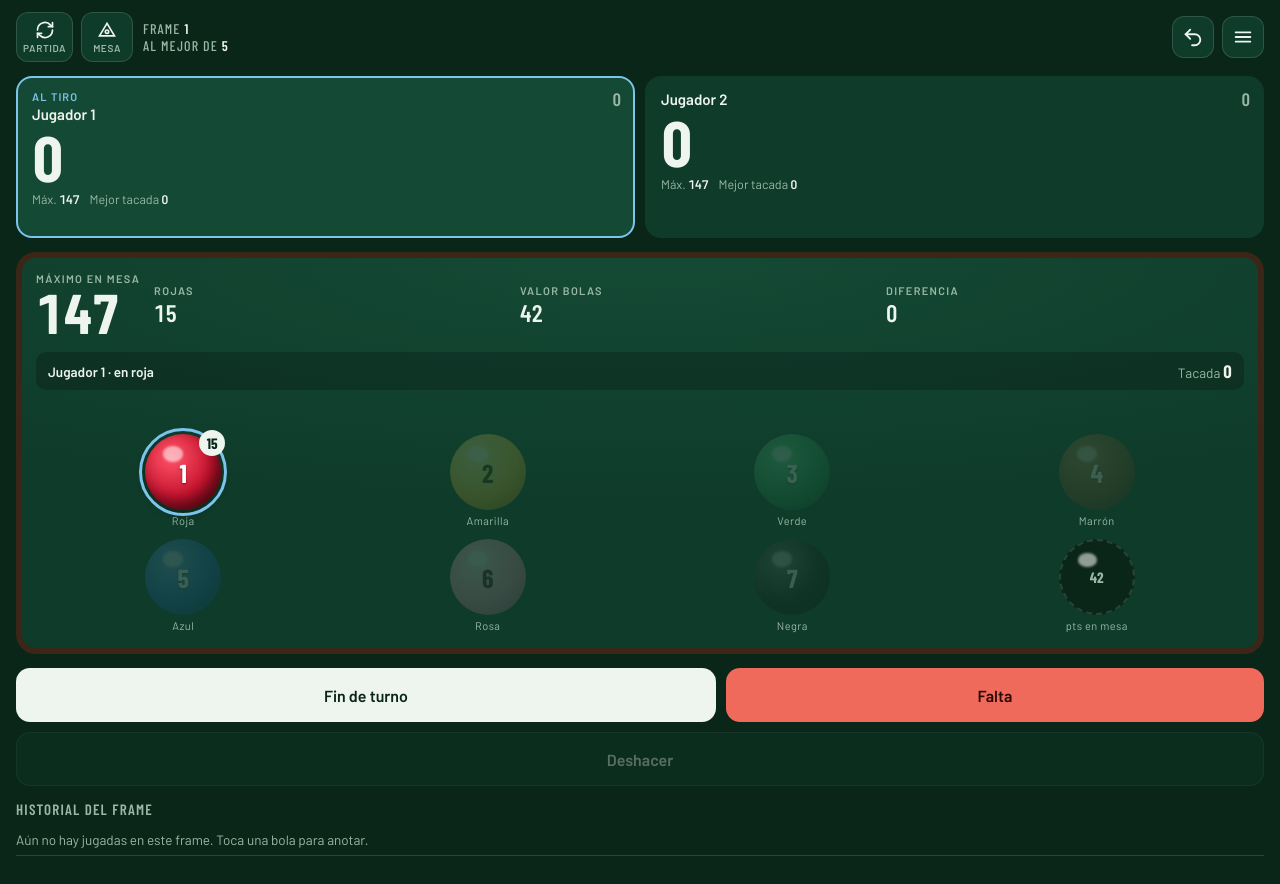
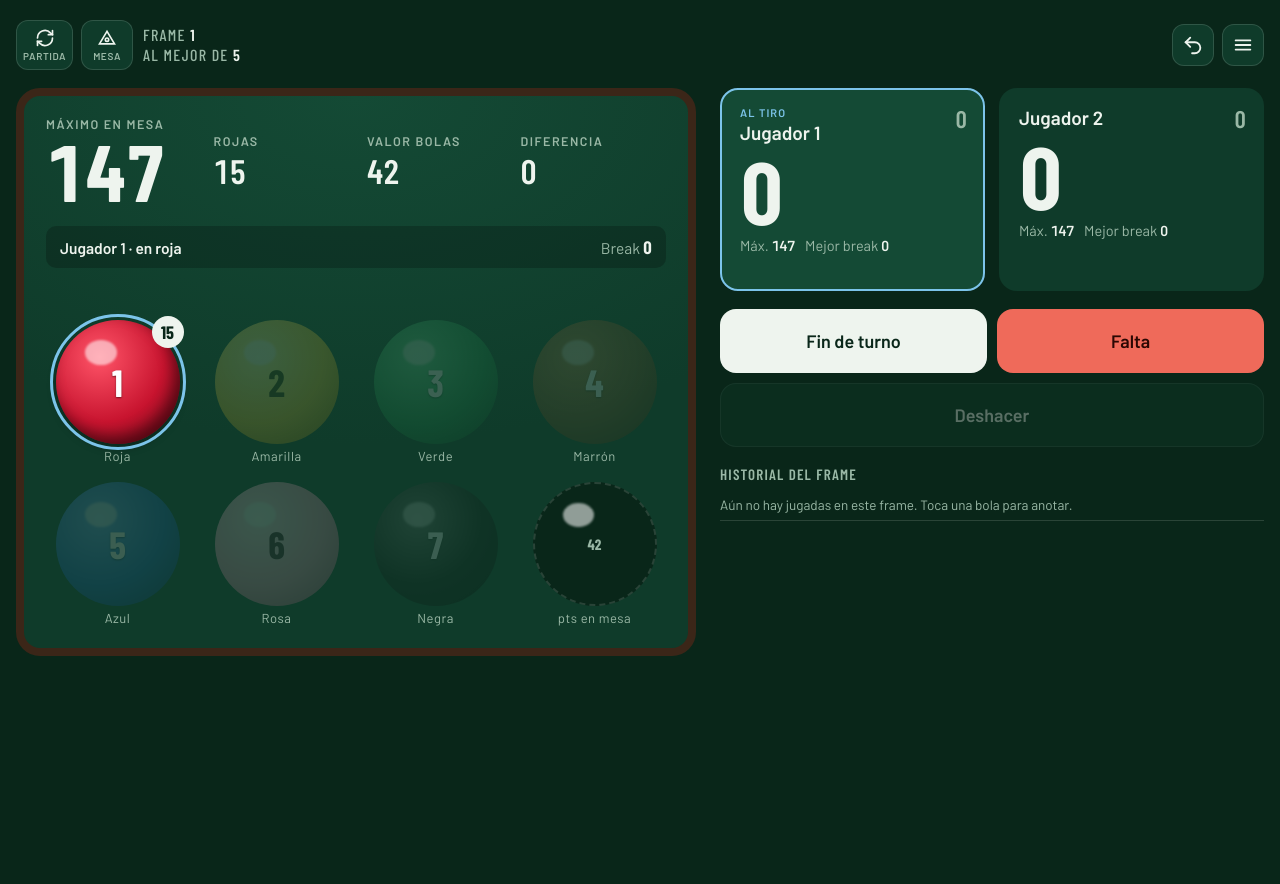
Before and after one commit to Javier-Burguillo/Snooker, a plain HTML site: page index.html in a window 1280 px wide. After the commit the page ends 800 px from the top, so only its background shows below. Drawn offline with nearby package versions, Linux system fonts and the light colour scheme.

Commit message:
Add files via upload

```diff
--- a/index.html
+++ b/index.html
@@ -48,6 +48,7 @@
   color-scheme: dark;
 }
 * { box-sizing: border-box; -webkit-tap-highlight-color: transparent; }
+[hidden] { display: none !important; }
 html, body { min-height: 100%; }
 body {
   background: var(--felt-deep);
@@ -59,7 +60,7 @@ body {
   padding-block: 12px 28px;
   -webkit-user-select: none; user-select: none;
 }
-.app { max-width: 100%; margin: 0 auto; display: flex; flex-direction: column; gap: 14px; }
+.app { max-width: 520px; margin: 0 auto; display: flex; flex-direction: column; gap: 14px; }
 button { font: inherit; color: inherit; border: 0; background: none; cursor: pointer; touch-action: manipulation; }
 button:focus-visible, input:focus-visible, select:focus-visible { outline: 2px solid var(--chalk); outline-offset: 2px; }
 .num { font-family: var(--font-display); font-variant-numeric: tabular-nums; }
@@ -101,7 +102,7 @@ button:focus-visible, input:focus-visible, select:focus-visible { outline: 2px s
   border: 6px solid var(--cushion); border-radius: 20px; padding: 14px 14px 16px;
   display: flex; flex-direction: column; gap: 14px;
 }
-.summary { display: grid; grid-template-columns: auto 1fr; gap: 14px; align-items: center; }
+.summary { display: grid; grid-template-columns: auto 1fr; gap: 14px 28px; align-items: center; }
 .maxbox { display: flex; flex-direction: column; }
 .maxbox .label, .stat .label { font-size: 11px; letter-spacing: .12em; text-transform: uppercase; color: var(--muted); font-weight: 600; }
 .maxbox .value { font-family: var(--font-display); font-size: 56px; font-weight: 700; line-height: .95; font-variant-numeric: tabular-nums; }
@@ -150,7 +151,7 @@ button:focus-visible, input:focus-visible, select:focus-visible { outline: 2px s
 .dot { width: 14px; height: 14px; border-radius: 50%; box-shadow: inset -2px -2px 3px rgba(0,0,0,.4); }
 
 /* Acciones */
-.actions { display: grid; grid-template-columns: 1.3fr 1fr; gap: 10px; }
+.actions { display: grid; grid-template-columns: 1fr 1fr; gap: 10px; }
 .actions .wide { grid-column: 1 / -1; }
 .btn { min-height: 54px; border-radius: 14px; font-weight: 600; font-size: 16px; padding: 0 14px; display: flex; align-items: center; justify-content: center; gap: 8px; }
 .btn-primary { background: var(--ink); color: var(--felt-deep); }
@@ -220,6 +221,52 @@ details summary { cursor: pointer; font-family: var(--font-display); text-transf
   .maxbox .value { font-size: 46px; }
   .stat .value { font-size: 20px; }
 }
+/* iPad en vertical y pantallas medianas: una columna más ancha con todo más grande */
+@media (min-width: 700px) {
+  body { font-size: 16px; padding-block: 20px 36px; }
+  .app { max-width: 760px; gap: 18px; }
+  .top .frame-info { font-size: 16px; }
+  .players { gap: 14px; }
+  .player { padding: 16px 18px; border-radius: 18px; }
+  .player .name { font-size: 19px; }
+  .player .frames { font-size: 24px; top: 14px; right: 16px; }
+  .player .score { font-size: 96px; }
+  .player .meta, .player .need, .player .won { font-size: 14.5px; }
+  .table { padding: 20px 22px 22px; gap: 18px; border-width: 8px; border-radius: 24px; }
+  .summary { column-gap: 48px; }
+  .maxbox .value { font-size: 80px; }
+  .maxbox .label, .stat .label { font-size: 12.5px; }
+  .stat .value { font-size: 34px; }
+  .phase { font-size: 15.5px; padding: 10px 14px; }
+  .balls { gap: 18px 16px; }
+  .ball { max-width: 112px; font-size: 38px; }
+  .ball .count { min-width: 32px; height: 32px; border-radius: 16px; font-size: 18px; }
+  .slot-label { font-size: 13px; }
+  .dot { width: 18px; height: 18px; }
+  .btn { min-height: 64px; font-size: 18px; border-radius: 16px; }
+  .log li { font-size: 15px; }
+  .sheet { left: 50%; right: auto; width: min(620px, 100%); transform: translateX(-50%); }
+}
+
+/* iPad en horizontal: mesa a la izquierda; jugadores, botones e historial a la derecha */
+@media (min-width: 1000px) and (orientation: landscape) {
+  .app {
+    max-width: 1280px;
+    display: grid;
+    grid-template-columns: minmax(0, 1.25fr) minmax(0, 1fr);
+    grid-template-rows: auto auto auto 1fr;
+    grid-template-areas: "top top" "table players" "table actions" "table log";
+    gap: 18px 24px;
+    align-items: start;
+  }
+  .top { grid-area: top; }
+  .players { grid-area: players; }
+  .table { grid-area: table; }
+  .actions { grid-area: actions; }
+  .log { grid-area: log; }
+  .player .score { font-size: 88px; }
+  .ball { max-width: 124px; }
+}
 @media (prefers-reduced-motion: reduce) { * { transition: none !important; } }
 </style>
 
@@ -260,8 +307,8 @@ details summary { cursor: pointer; font-family: var(--font-display); text-transf
         <div class="stat"><span class="label">Diferencia</span><span class="value" id="diffVal">0</span></div>
       </div>
     </div>
-    <div class="phase"><span class="on" id="phaseText">En roja</span><span class="brk">Tacada <b id="brkVal">0</b></span></div>
-    <div class="breakline" id="breakline" aria-label="Bolas de la tacada actual"></div>
+    <div class="phase"><span class="on" id="phaseText">En roja</span><span class="brk">Break <b id="brkVal">0</b></span></div>
+    <div class="breakline" id="breakline" aria-label="Bolas del break actual"></div>
     <div class="freeball" id="freeBallBox" hidden>
       <p><b>Bola libre</b> concedida. Embolsa la bola nominada.</p>
       <button id="freeBallBtn">Bola libre +1</button>
@@ -357,7 +404,7 @@ details summary { cursor: pointer; font-family: var(--font-display); text-transf
         <li><b>Mientras quedan rojas</b> se alterna roja y color. El color embolsado se repone. Varias rojas en el mismo golpe valen 1 punto cada una (usa la roja otra vez antes del color).</li>
         <li><b>Tras la última roja</b> se puede tirar cualquier color y después los colores en orden: amarilla, verde, marrón, azul, rosa y negra.</li>
         <li><b>Máximo en mesa:</b> si toca roja, rojas × 8 + 27; si toca color tras una roja, se suman 7 más; en la secuencia final, la suma de los colores que quedan.</li>
-        <li><b>Faltas:</b> valen 4 puntos como mínimo, o el valor de la bola en juego, de la bola tocada o de la embolsada si es mayor (máximo 7). Los puntos son para el rival y la tacada termina.</li>
+        <li><b>Faltas:</b> valen 4 puntos como mínimo, o el valor de la bola en juego, de la bola tocada o de la embolsada si es mayor (máximo 7). Los puntos son para el rival y el break termina.</li>
         <li><b>Tras una falta</b> el rival elige jugar o hacer repetir al infractor. Si el árbitro canta <b>miss</b>, puede pedir reponer las bolas.</li>
         <li><b>Bola libre:</b> si tras la falta el rival queda snookeado, puede nominar cualquier bola como si fuera la bola en juego. Vale lo mismo que esa bola (1 si toca roja). No hay bola libre si se obliga al infractor a repetir.</li>
         <li><b>Snookers necesarios:</b> cuando la diferencia supera el máximo que queda, el jugador que va detrás necesita que el rival cometa faltas.</li>
@@ -511,7 +558,7 @@ details summary { cursor: pointer; font-family: var(--font-display); text-transf
       const t = brkTotal(f);
       closeBreak(f);
       if (f.phase === 'colour') { if (f.reds > 0) f.phase = 'red'; else { f.phase = 'sequence'; f.next = 2; } }
-      log(f, `${nm(f.turn)} termina turno` + (t ? ` (tacada ${t})` : ''), '');
+      log(f, `${nm(f.turn)} termina turno` + (t ? ` (break ${t})` : ''), '');
       f.turn = 1 - f.turn; f.freeBall = false;
     });
   }
@@ -588,7 +635,7 @@ details summary { cursor: pointer; font-family: var(--font-display); text-transf
         <span class="frames num">${p.frames}</span>
         <span class="score">${f.scores[i]}</span>
         ${won ? `<span class="won">${won}</span>` : ''}
-        <span class="meta"><span>Máx. <b>${f.scores[i] + mx}</b></span><span>Mejor tacada <b>${p.high}</b></span></span>
+        <span class="meta"><span>Máx. <b>${f.scores[i] + mx}</b></span><span>Mejor break <b>${p.high}</b></span></span>
         <span class="need">${need}</span>`;
       b.querySelector('.name').textContent = p.name;
       b.addEventListener('click', () => {
--- a/sw.js
+++ b/sw.js
@@ -1,6 +1,6 @@
 // Guarda la app en el iPhone para que funcione sin conexión.
 // Al cambiar index.html, sube el número de versión para que los móviles descarguen la nueva.
-const CACHE = 'snooker-v1';
+const CACHE = 'snooker-v3';
 const FILES = ['./', './index.html', './manifest.webmanifest', './apple-touch-icon.png', './icon-192.png', './icon-512.png'];
 
 self.addEventListener('install', e => {
```
Also changed, not shown: 1 other file.
